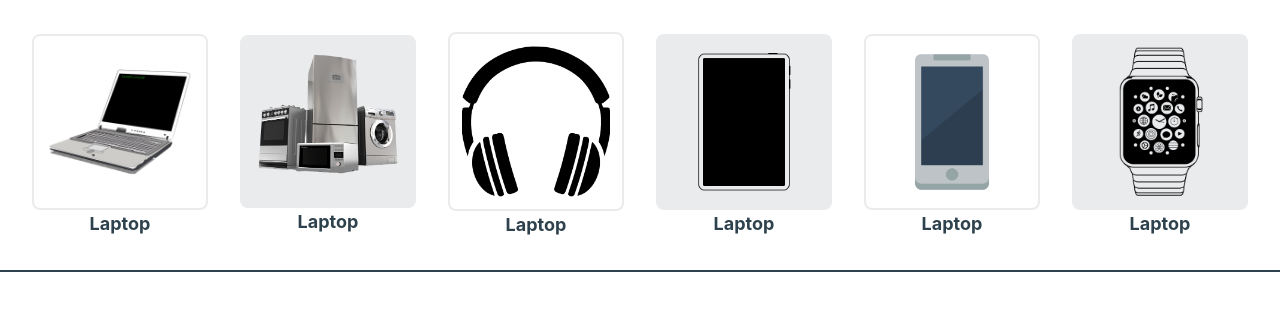
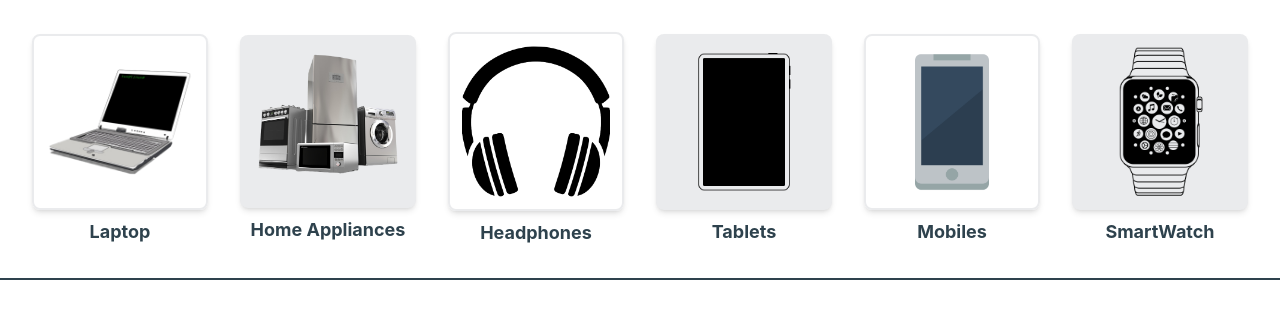
Before and after one commit to akshatlambhate/E-commerce, a React (Create React App) app: page / in a window 1280 px wide. Shown: the top 318 px of the page. Built offline with nearby package versions, Linux system fonts and the light colour scheme.

Commit message:
aj-103, box-shadow updated

```diff
--- a/src/components/Categories.jsx
+++ b/src/components/Categories.jsx
@@ -10,29 +10,29 @@ const Categories = () => {
   return (
     <>
     <div className='flex flex-row p-8 gap-8'>
-      <div className='flex flex-col justify-center items-center '>
-        <img src={laptop01} alt="images" className='w-60 p-3  h-33 rounded-lg border-2	border-AntiFlashWhite' />
-        <p className='text-Charcoal text-[18px] font-bold hover:underline hover:cursor-pointer'>Laptop</p>
+      <div className='flex flex-col justify-center items-center'>
+        <img src={laptop01} alt="images" className='w-60 p-3 shadow-md	  h-33 rounded-lg border-2	border-AntiFlashWhite' />
+        <p className='text-Charcoal text-[18px] font-bold hover:underline hover:cursor-pointer mt-2'>Laptop</p>
       </div>
       <div className='flex flex-col justify-center items-center'>
-        <img src={ha} alt="images" className='w-60 p-3 h-30 rounded-lg bg-AntiFlashWhite' />
-        <p className='text-Charcoal text-[18px] font-bold hover:underline hover:cursor-pointer'>Laptop</p>
+        <img src={ha} alt="images" className='w-60 p-3 h-30 shadow-md rounded-lg bg-AntiFlashWhite' />
+        <p className='text-Charcoal text-[18px] font-bold hover:underline hover:cursor-pointer mt-2'>Home Appliances</p>
       </div>
       <div className='flex flex-col justify-center items-center'>
-        <img src={headphns} alt="images" className='w-60 p-3 h-30 rounded-lg border-2	border-AntiFlashWhite' />
-        <p className='text-Charcoal text-[18px] font-bold hover:underline hover:cursor-pointer'>Laptop</p>
+        <img src={headphns} alt="images" className='w-60 p-3 h-30 shadow-md rounded-lg border-2	border-AntiFlashWhite' />
+        <p className='text-Charcoal text-[18px] font-bold hover:underline hover:cursor-pointer mt-2'>Headphones</p>
       </div>
       <div className='flex flex-col justify-center items-center'>
-        <img src={ipad} alt="images" className='w-60 p-3 h-30 rounded-lg bg-AntiFlashWhite' />
-        <p className='text-Charcoal text-[18px] font-bold hover:underline hover:cursor-pointer'>Laptop</p>
+        <img src={ipad} alt="images" className='w-60 p-3 h-30 shadow-md rounded-lg bg-AntiFlashWhite' />
+        <p className='text-Charcoal text-[18px] font-bold hover:underline hover:cursor-pointer mt-2'>Tablets</p>
       </div>
       <div className='flex flex-col justify-center items-center'>
-        <img src={mobile} alt="images" className='w-60 p-3 h-30 rounded-lg border-2	border-AntiFlashWhite' />
-        <p className='text-Charcoal text-[18px] font-bold hover:underline hover:cursor-pointer'>Laptop</p>
+        <img src={mobile} alt="images" className='w-60 p-3 h-30 shadow-md rounded-lg border-2	border-AntiFlashWhite' />
+        <p className='text-Charcoal text-[18px] font-bold hover:underline hover:cursor-pointer mt-2'>Mobiles</p>
       </div>
       <div className='flex flex-col justify-center items-center'>
-        <img src={smartW} alt="images" className='w-60 p-3 h-30 rounded-lg bg-AntiFlashWhite' />
-        <p className='text-Charcoal text-[18px] font-bold hover:underline hover:cursor-pointer'>Laptop</p>
+        <img src={smartW} alt="images" className='w-60 p-3 h-30 shadow-md rounded-lg bg-AntiFlashWhite' />
+        <p className='text-Charcoal text-[18px] font-bold hover:underline hover:cursor-pointer mt-2'>SmartWatch</p>
       </div>
 
     </div>
```
